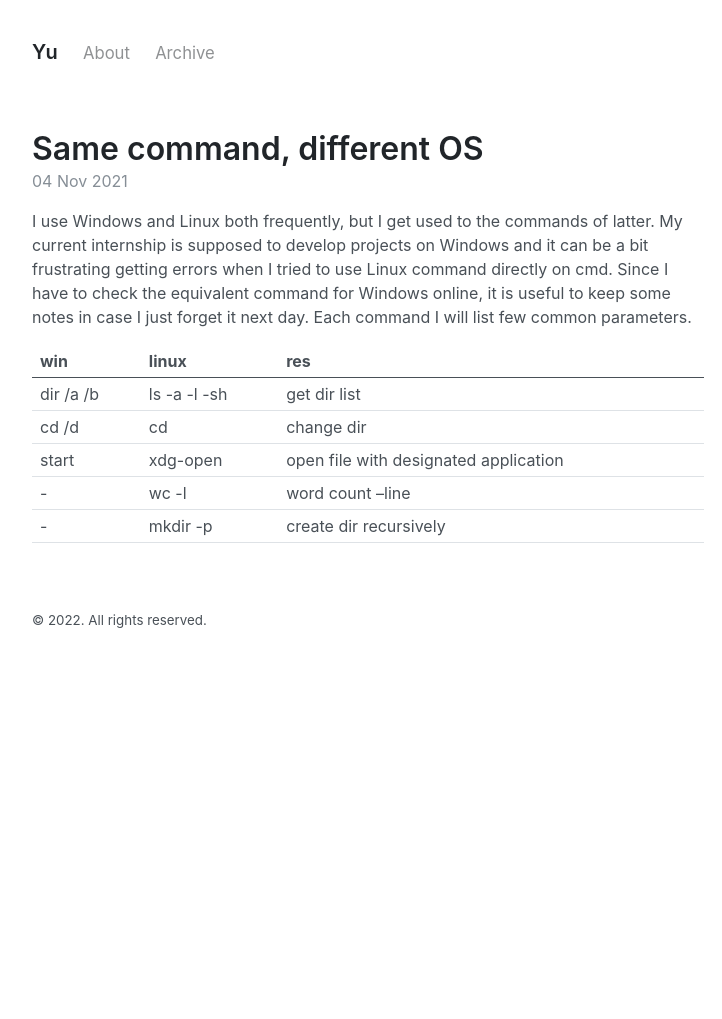
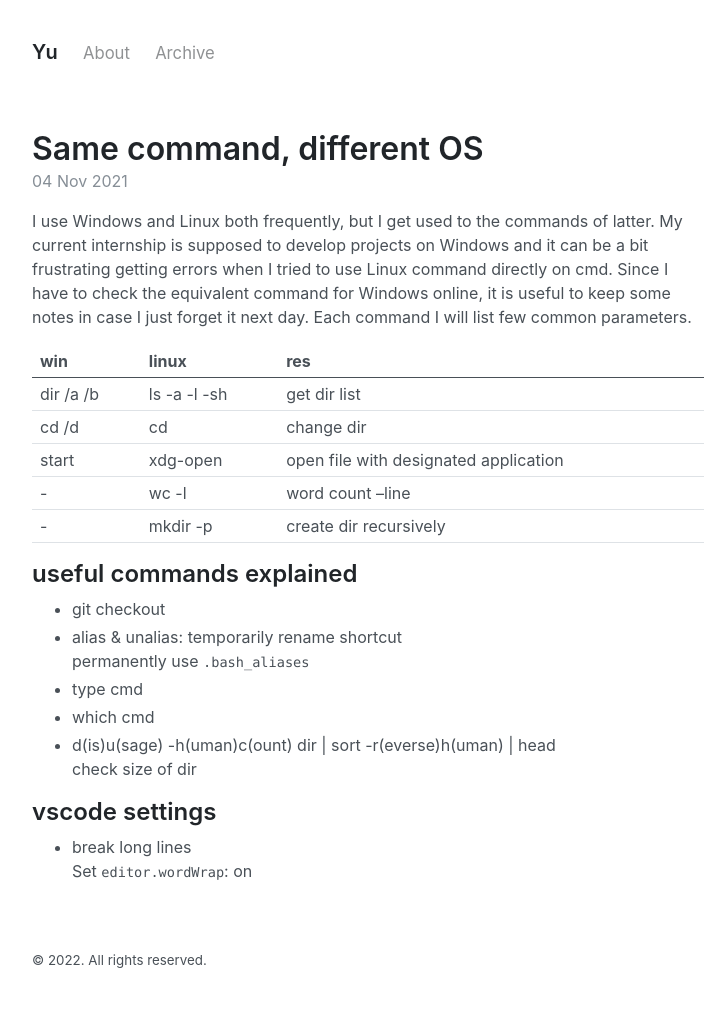
Before and after one commit to yuuu14/blog, a Jekyll site: the page built from _posts/2021-11-04-cmd-diff-btw-os.md, in a window 1280 px wide. Shown: the whole page, without its empty margins (272-994 px from the left). Built offline with Jekyll 4.4.1, drawn with Linux system fonts in a browser that asks for light colours; before the commit the page ends 900 px from its top, so only the background shows below that.

Commit message:
update new posts

```diff
--- a/_posts/2021-11-04-cmd-diff-btw-os.md
+++ b/_posts/2021-11-04-cmd-diff-btw-os.md
@@ -17,3 +17,19 @@ Each command I will list few common parameters.
 | start | xdg-open | open file with designated application |
 | - | wc -l | word count --line |
 | - | mkdir -p | create dir recursively
+
+
+
+## useful commands explained
+- git checkout
+- alias & unalias: temporarily rename shortcut
+  permanently use `.bash_aliases`
+- type cmd
+- which cmd
+- d(is)u(sage) -h(uman)c(ount) dir | sort -r(everse)h(uman) | head
+  check size of dir
+
+
+## vscode settings
+- break long lines
+  Set `editor.wordWrap`: on
```
